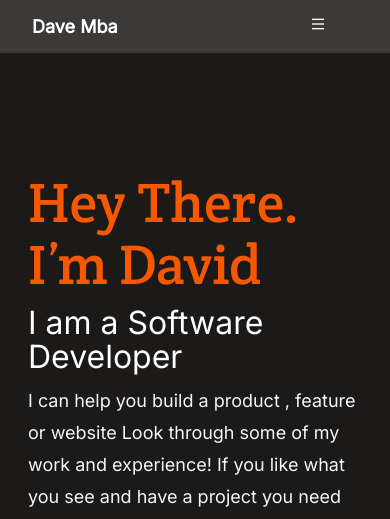
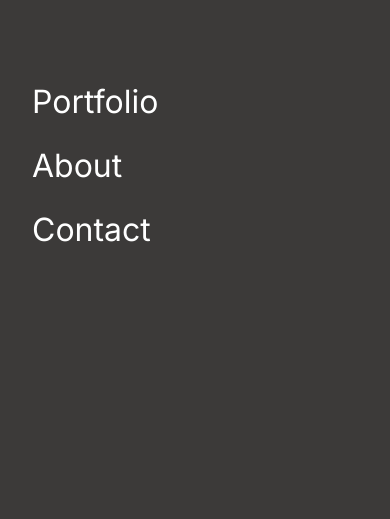
Before and after one commit to davmba/My-Portfolio-DaveMba, a plain HTML site: page index.html in a window 390 px wide. Shown: the top 519 px of the page. Drawn offline with nearby package versions, Linux system fonts and the light colour scheme.

Commit message:
initial commit

```diff
--- a/style.css
+++ b/style.css
@@ -585,7 +585,7 @@ label {
   }
 
   .header {
-    padding-right: 4rem;
+    padding-right: 2rem;
   }
 
   .logo h3 {
@@ -664,11 +664,43 @@ label {
   }
 
   .header .nav ul {
+    width: 100%;
+    display: block;
+    position: relative;
+  }
+
+  .header .nav li {
+    /* padding: 1rem 0; */
+    font-size: 32px;
+    line-height: 44px;
+    font-family: "inter", sans-serif;
+    top: calc(50% - 24px/2);
+    right: 68px;
+    left: 0;
+    height: 64px;
+  }
+
+  .ri-mail-line {
     display: none;
+  }
+
+  .nav {
+    position: fixed;
+    top: 0;
+    left: 0;
+    background-color: #3c3a39;
+    mix-blend-mode: normal;
+    box-shadow: 0px 48px 48px rgba(37, 47, 137, 0.08);
+    width: 100%;
+    height: 97vh;
+    padding: 5rem 2rem 0;
+
+    /* transition: .5s; */
   }
 
   .menu {
     display: block;
+    cursor: pointer;
   }
 
   .proj .see {
```
Also changed, not shown: index.html (+0 -2 lines).
